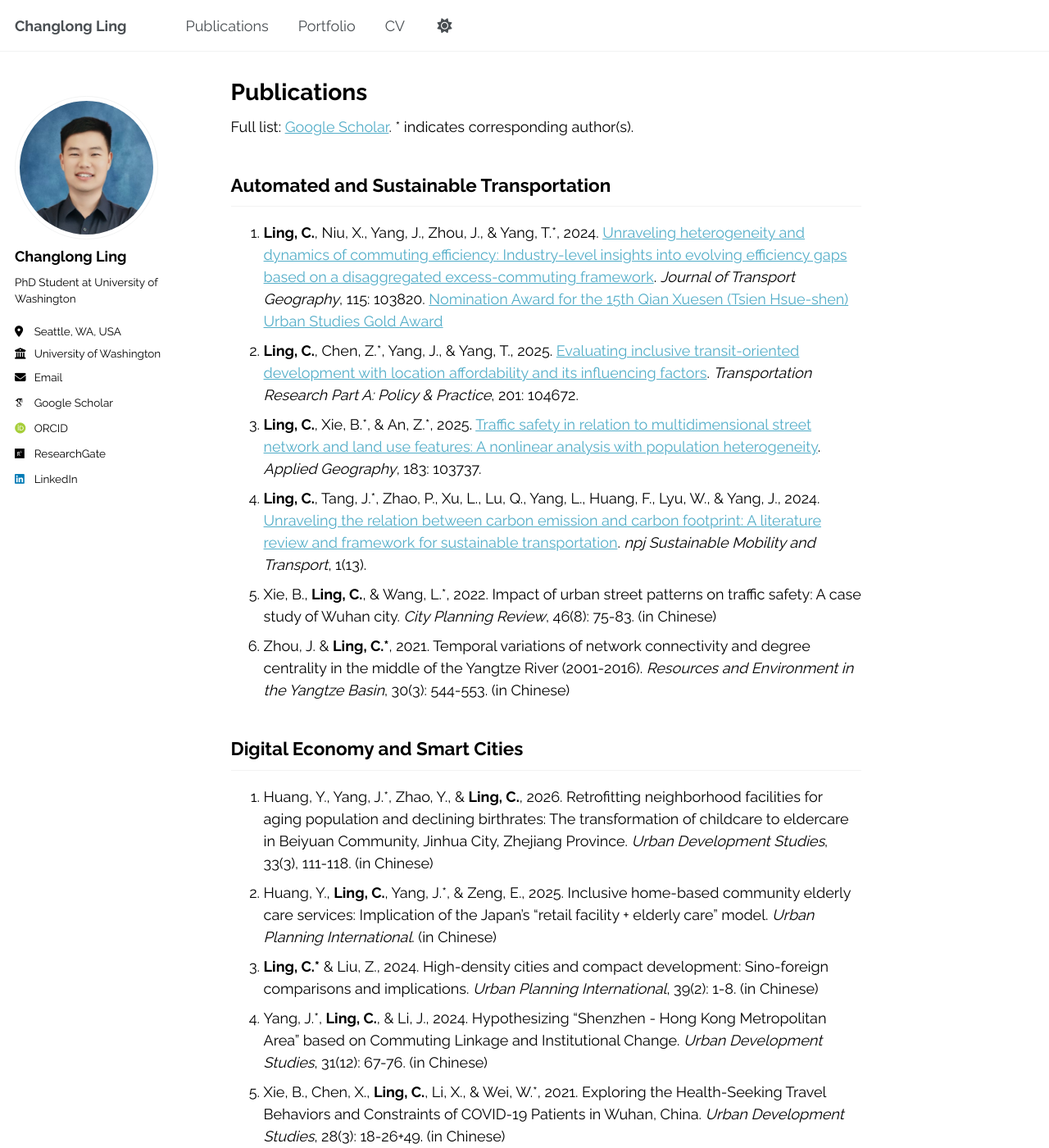
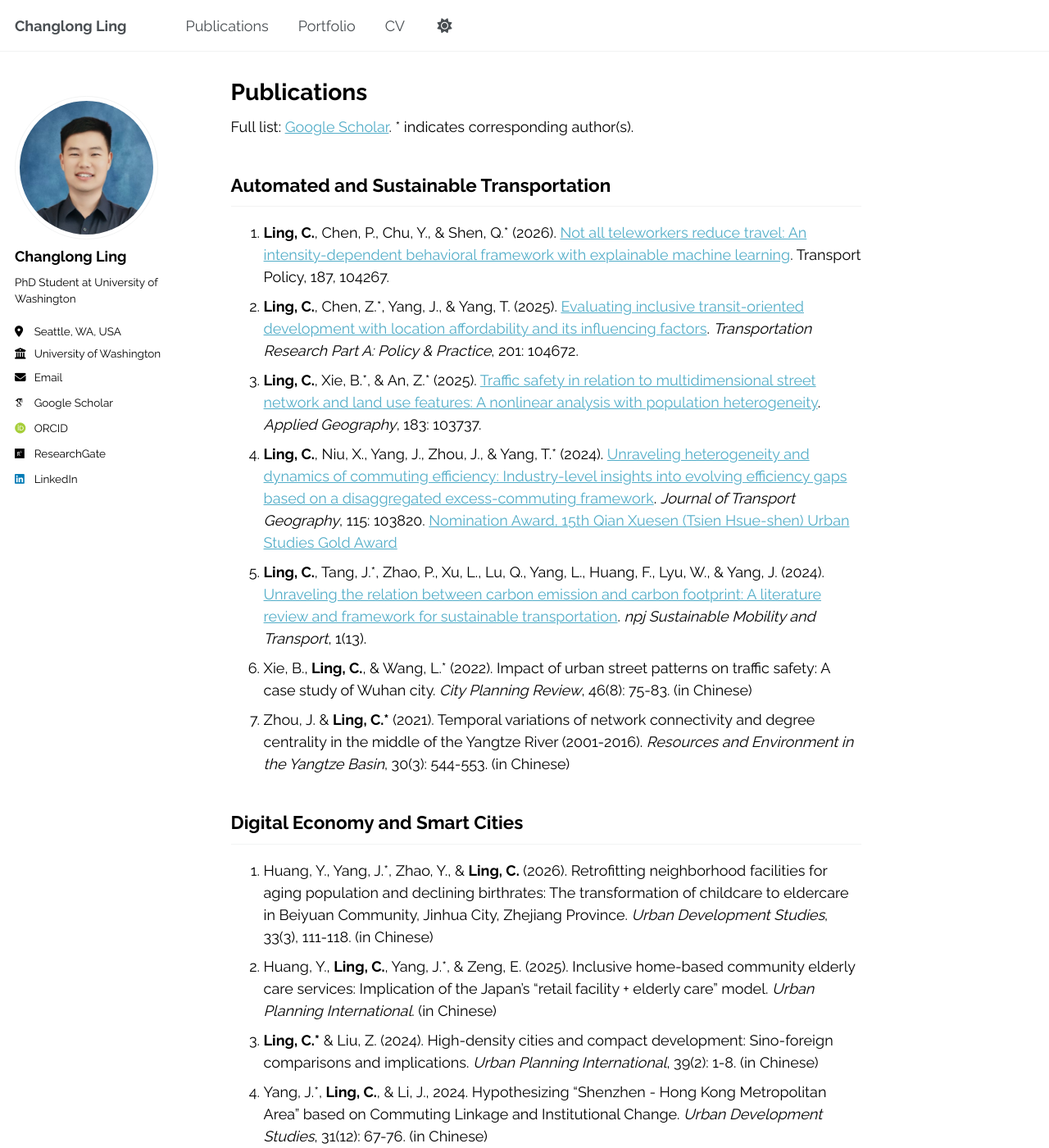
Before and after one commit to ChanglongLing/changlongling.github.io, a Jekyll site: the page built from _pages/publications.md, in a window 1280 px wide and 1400 px high. Shown: the whole window at 82% size. Built offline with Jekyll 4.4.1, drawn with Linux system fonts in a browser that asks for light colours; some web fonts are replaced; comment, search, counter and statistics services are not loaded; some of the changed text lies outside the part shown.

Commit message:
Update publications list with new entries and corrections

```diff
--- a/_pages/publications.md
+++ b/_pages/publications.md
@@ -7,21 +7,22 @@ Full list: [Google Scholar](https://scholar.google.com/citations?user=BOv54g0AAA
 
 Automated and Sustainable Transportation
 -----
-1. **Ling, C.**, Niu, X., Yang, J., Zhou, J., & Yang, T.*, 2024. [Unraveling heterogeneity and dynamics of commuting efficiency: Industry-level insights into evolving efficiency gaps based on a disaggregated excess-commuting framework](https://doi.org/10.1016/j.jtrangeo.2024.103820). _Journal of Transport Geography_, 115: 103820. [Nomination Award for the 15th Qian Xuesen (Tsien Hsue-shen) Urban Studies Gold Award](https://mp.weixin.qq.com/s/LSjj_qdIA4J-4uRUYNCKvg)
-2. **Ling, C.**, Chen, Z.\*, Yang, J., & Yang, T., 2025. [Evaluating inclusive transit-oriented development with location affordability and its influencing factors](https://doi.org/10.1016/j.tra.2025.104672). _Transportation Research Part A: Policy & Practice_, 201: 104672.
-3. **Ling, C.**, Xie, B.\*, & An, Z.\*, 2025. [Traffic safety in relation to multidimensional street network and land use features: A nonlinear analysis with population heterogeneity](https://doi.org/10.1016/j.apgeog.2025.103737). _Applied Geography_, 183: 103737.
-4. **Ling, C.**, Tang, J.*, Zhao, P., Xu, L., Lu, Q., Yang, L., Huang, F., Lyu, W., & Yang, J., 2024. [Unraveling the relation between carbon emission and carbon footprint: A literature review and framework for sustainable transportation](https://doi.org/10.1038/s44333-024-00013-5). _npj Sustainable Mobility and Transport_, 1(13).
-5. Xie, B., **Ling, C.**, & Wang, L.*, 2022. Impact of urban street patterns on traffic safety: A case study of Wuhan city. _City Planning Review_, 46(8): 75-83. (in Chinese)
-6. Zhou, J. & **Ling, C.\***, 2021. Temporal variations of network connectivity and degree centrality in the middle of the Yangtze River (2001-2016). _Resources and Environment in the Yangtze Basin_, 30(3): 544-553. (in Chinese)
+1. **Ling, C.**, Chen, P., Chu, Y., & Shen, Q.* (2026). [Not all teleworkers reduce travel: An intensity-dependent behavioral framework with explainable machine learning](https://doi.org/10.1016/j.tranpol.2026.104267). Transport Policy, 187, 104267.
+2. **Ling, C.**, Chen, Z.\*, Yang, J., & Yang, T. (2025). [Evaluating inclusive transit-oriented development with location affordability and its influencing factors](https://doi.org/10.1016/j.tra.2025.104672). _Transportation Research Part A: Policy & Practice_, 201: 104672.
+3. **Ling, C.**, Xie, B.\*, & An, Z.\* (2025). [Traffic safety in relation to multidimensional street network and land use features: A nonlinear analysis with population heterogeneity](https://doi.org/10.1016/j.apgeog.2025.103737). _Applied Geography_, 183: 103737.
+4. **Ling, C.**, Niu, X., Yang, J., Zhou, J., & Yang, T.* (2024). [Unraveling heterogeneity and dynamics of commuting efficiency: Industry-level insights into evolving efficiency gaps based on a disaggregated excess-commuting framework](https://doi.org/10.1016/j.jtrangeo.2024.103820). _Journal of Transport Geography_, 115: 103820. [Nomination Award, 15th Qian Xuesen (Tsien Hsue-shen) Urban Studies Gold Award](https://mp.weixin.qq.com/s/LSjj_qdIA4J-4uRUYNCKvg)
+5. **Ling, C.**, Tang, J.*, Zhao, P., Xu, L., Lu, Q., Yang, L., Huang, F., Lyu, W., & Yang, J. (2024). [Unraveling the relation between carbon emission and carbon footprint: A literature review and framework for sustainable transportation](https://doi.org/10.1038/s44333-024-00013-5). _npj Sustainable Mobility and Transport_, 1(13).
+6. Xie, B., **Ling, C.**, & Wang, L.* (2022). Impact of urban street patterns on traffic safety: A case study of Wuhan city. _City Planning Review_, 46(8): 75-83. (in Chinese)
+7. Zhou, J. & **Ling, C.\*** (2021). Temporal variations of network connectivity and degree centrality in the middle of the Yangtze River (2001-2016). _Resources and Environment in the Yangtze Basin_, 30(3): 544-553. (in Chinese)
 
 Digital Economy and Smart Cities
 -----
-1. Huang, Y., Yang, J.*, Zhao, Y., & **Ling, C.**, 2026. Retrofitting neighborhood facilities for aging population and declining birthrates: The transformation of childcare to eldercare in Beiyuan Community, Jinhua City, Zhejiang Province. _Urban Development Studies_, 33(3), 111-118. (in Chinese)
-2.	Huang, Y., **Ling, C.**, Yang, J.*, & Zeng, E., 2025. Inclusive home-based community elderly care services: Implication of the Japan’s "retail facility + elderly care" model. _Urban Planning International_. (in Chinese)
-3.	**Ling, C.\*** & Liu, Z., 2024. High-density cities and compact development: Sino-foreign comparisons and implications. _Urban Planning International_, 39(2): 1-8. (in Chinese)
+1. Huang, Y., Yang, J.*, Zhao, Y., & **Ling, C.** (2026). Retrofitting neighborhood facilities for aging population and declining birthrates: The transformation of childcare to eldercare in Beiyuan Community, Jinhua City, Zhejiang Province. _Urban Development Studies_, 33(3), 111-118. (in Chinese)
+2.	Huang, Y., **Ling, C.**, Yang, J.*, & Zeng, E. (2025). Inclusive home-based community elderly care services: Implication of the Japan’s "retail facility + elderly care" model. _Urban Planning International_. (in Chinese)
+3.	**Ling, C.\*** & Liu, Z. (2024). High-density cities and compact development: Sino-foreign comparisons and implications. _Urban Planning International_, 39(2): 1-8. (in Chinese)
 4.	Yang, J.*, **Ling, C.**, & Li, J., 2024. Hypothesizing “Shenzhen - Hong Kong Metropolitan Area” based on Commuting Linkage and Institutional Change. _Urban Development Studies_, 31(12): 67-76. (in Chinese)
-5.	Xie, B., Chen, X., **Ling, C.**, Li, X., & Wei, W.*, 2021. Exploring the Health-Seeking Travel Behaviors and Constraints of COVID-19 Patients in Wuhan, China. _Urban Development Studies_, 28(3): 18-26+49. (in Chinese)
-6.	Ma, Y., **Ling, C.**, & Wu, J.*, 2020. Exploring the spatial distribution characteristics of emotions of Weibo users in Wuhan waterfront based on gender differences using social media texts. _ISPRS International Journal of Geo-Information_, 9(8), 465.
+5.	Xie, B., Chen, X., **Ling, C.**, Li, X., & Wei, W.* (2021). Exploring the Health-Seeking Travel Behaviors and Constraints of COVID-19 Patients in Wuhan, China. _Urban Development Studies_, 28(3): 18-26+49. (in Chinese)
+6.	Ma, Y., **Ling, C.**, & Wu, J.* (2020). Exploring the spatial distribution characteristics of emotions of Weibo users in Wuhan waterfront based on gender differences using social media texts. _ISPRS International Journal of Geo-Information_, 9(8), 465.
 
 <!-- Manuscript under Review
 -----
```
